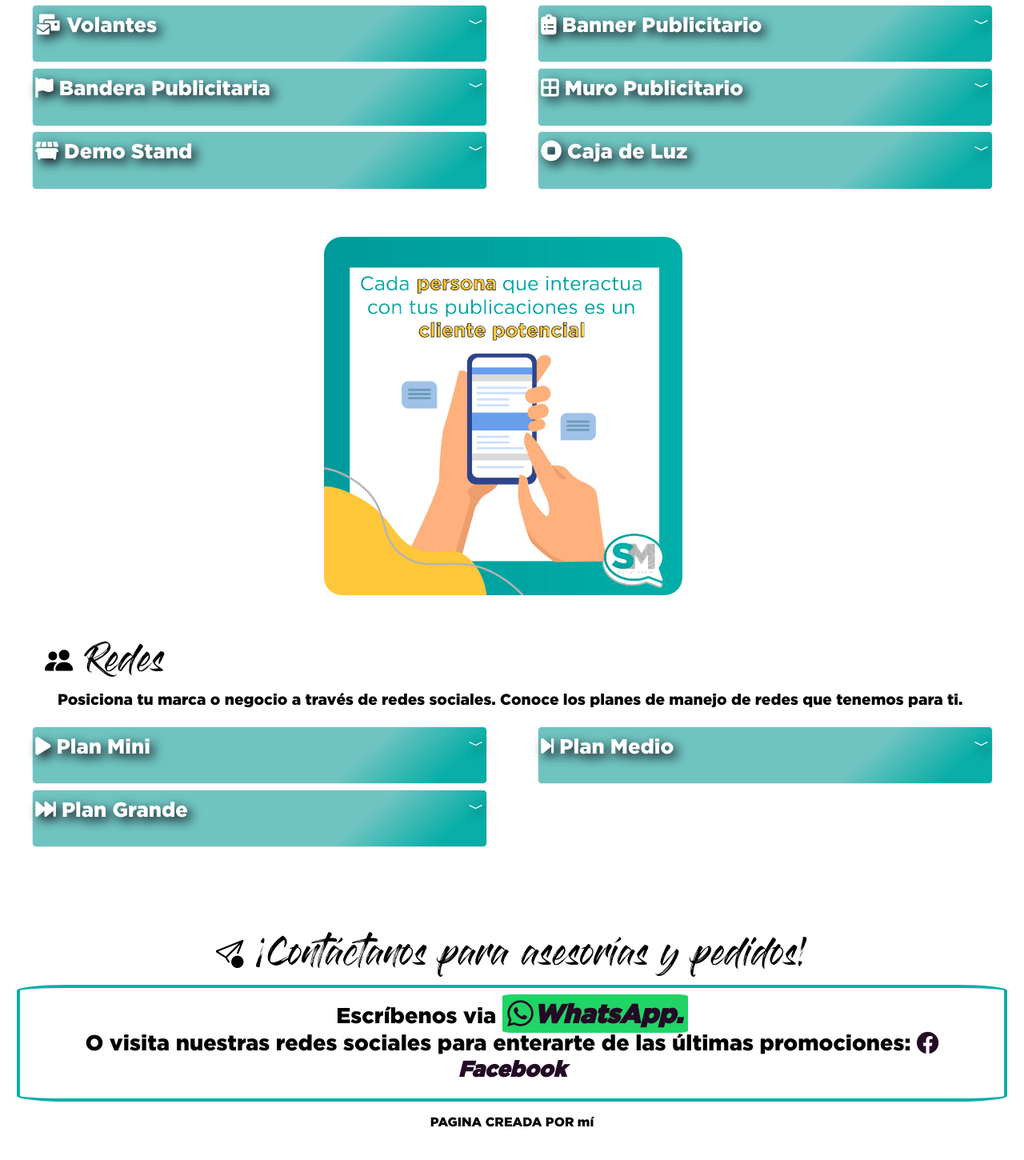
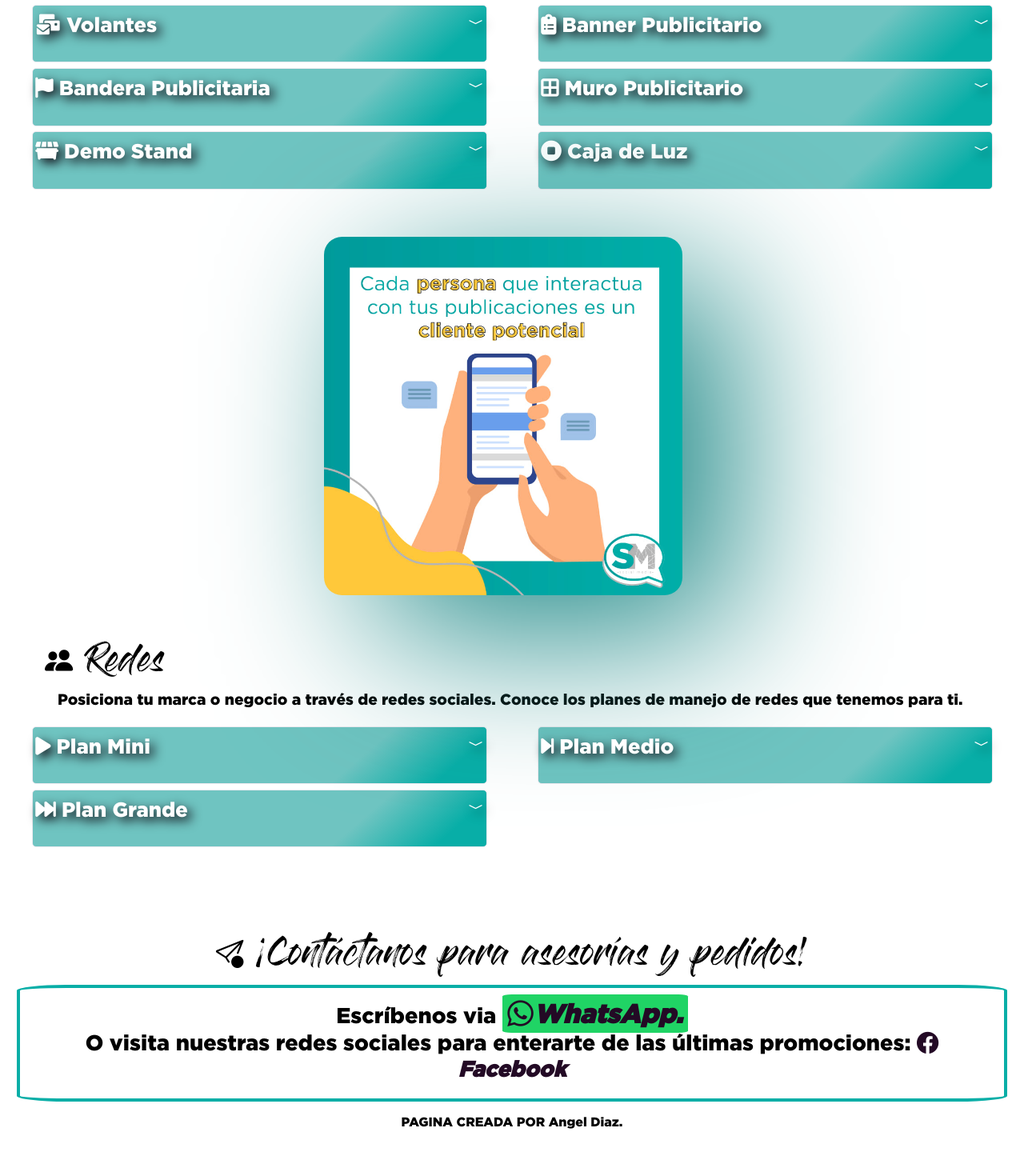
Before and after one commit to Angeluz99/SocialMediaDigital, a React (Create React App) app: page / in a window 1280 px wide. Shown: the part 538-1988 px from the top of the page at 80% size. Built offline with nearby package versions, Linux system fonts and the light colour scheme.

Commit message:
banner sahdow

```diff
--- a/src/App.css
+++ b/src/App.css
@@ -302,6 +302,8 @@ a{
   height: auto;
   margin-bottom: 5vw;
   border-radius: 5%;
+  filter: drop-shadow(5px 5px 7px #080009);
+
 }
 
 .codeLink{
@@ -412,8 +414,9 @@ padding: 1vw;
     .bannermid{
       width: 35vw;
       margin-inline: 31vw;
-      margin-bottom: 5vw;
-      border-radius: 5%;
+      filter: drop-shadow(5vw 50px 100px var(--darkgreen));
+
+
     }
 
 
@@ -539,7 +542,7 @@ padding: 1vw;
   .navbar button:hover , .contact-info a:hover{
     transform: scale(1.1);
     filter: saturate(1.5);
-    filter: drop-shadow(5px 5px 7px #120115);
+    filter: drop-shadow(5px 5px 7px var(--darkgreen));
   }
   #smlogo:hover{
     scale: 1.1;
@@ -548,7 +551,7 @@ padding: 1vw;
   .social-head a:hover{
     transform: scale(1.2);
     color: var(--green);
-    filter: drop-shadow(5px 5px 5px #0d050f);
+    filter: drop-shadow(5px 5px 5px var(--darkgreen));
 
   }
 
--- a/src/contact.js
+++ b/src/contact.js
@@ -16,7 +16,7 @@ const Contact = () => {
           </h6>
       </div>
       <section>
-        PAGINA CREADA POR mí
+        PAGINA CREADA POR Angel Diaz.
       </section>
       </footer>
     </div>
```
